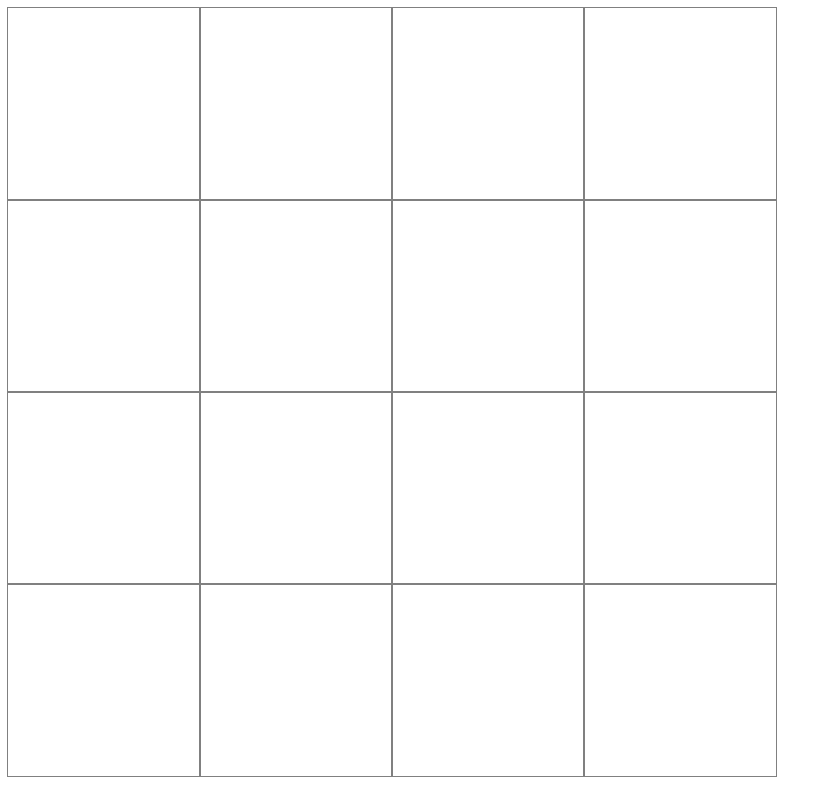
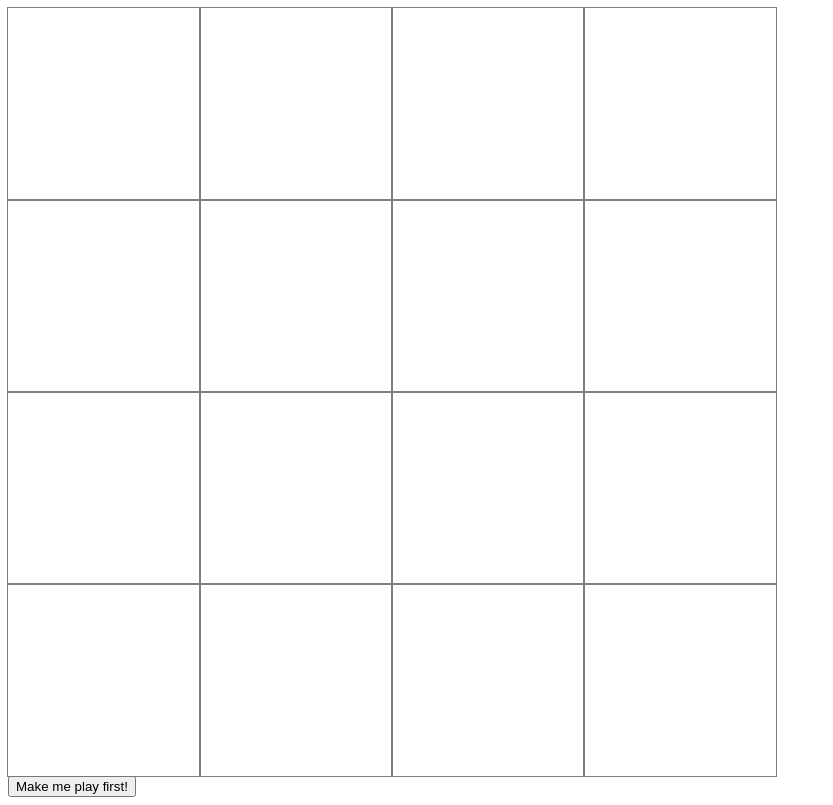
Before and after one commit to jLoven/98point6-homework, a React app: page / in a window 1280 px wide. Shown: the whole page, without its empty margins (0-833 px from the left). Built offline with nearby package versions, Linux system fonts and the light colour scheme.

Commit message:
Added ability to replay and replay with service playing first

```diff
--- a/src/components/gameOver.js
+++ b/src/components/gameOver.js
@@ -2,12 +2,24 @@
 
 import React, { Component } from 'react';
 
-import { GAME_OVER_TEXT } from '../constants/constants.js';
+import { GAME_OVER_TEXT, WINNER_TEXT, PLAY_AGAIN_TEXT } from '../constants/constants.js';
 
 class GameOver extends Component {
+	constructor(props) {
+        super(props);
+        this.state = {
+            winner: this.props.winner,
+        }
+    }
+
 	render() {
+		const { winner } = this.state;
+
 		return(
-			<div>{ GAME_OVER_TEXT }</div>
+			<div>
+				<div>{ GAME_OVER_TEXT } { WINNER_TEXT[winner] }</div>
+				<button className='' onClick={() => (this.props.reset())} >{ PLAY_AGAIN_TEXT }</button>
+			</div>
         );
 	}
 }
--- a/src/constants/constants.js
+++ b/src/constants/constants.js
@@ -1,10 +1,21 @@
 'use strict';
+
+// Game player values on board for 1 user and 1 service oppnonent
+const NO_PLAYER_VALUE = 0;
+const USER_PLAYER_VALUE = 1;
+const SERVICE_PLAYER_VALUE = 2;
 
 // Text shown on the UI
 const LOADING_TEXT = 'Loading...';
 const GAME_OVER_TEXT = 'Game Over!';
 const INVALID_MOVE_TEXT = 'That column is full- try a different one!';
 const GAME_DRAW_TEXT = 'It\'s a draw!'
+const WINNER_TEXT = {
+    [USER_PLAYER_VALUE]: 'You won!',
+    [SERVICE_PLAYER_VALUE]: 'I won!',
+};
+const PLAY_AGAIN_TEXT = 'Play Again';
+const SERVICE_PLAYS_FIRST_TEXT = 'Make me play first!';
 
 // Location of 9dt API
 const API_ENDPOINT = 'https://w0ayb2ph1k.execute-api.us-west-2.amazonaws.com/production?';
@@ -37,10 +48,16 @@ const GAME_ERROR_COLUMN_FULL = 'columnFullError';
 const GAME_ERROR_DRAW = 'gameDrawError';
 
 export {
+    NO_PLAYER_VALUE,
+    USER_PLAYER_VALUE,
+    SERVICE_PLAYER_VALUE,
     LOADING_TEXT,
     GAME_OVER_TEXT,
     INVALID_MOVE_TEXT,
     GAME_DRAW_TEXT,
+    WINNER_TEXT,
+    PLAY_AGAIN_TEXT,
+    SERVICE_PLAYS_FIRST_TEXT,
     API_ENDPOINT,
     RETRY_CONDITIONS,
     RED_CIRCLE_STYLE,
--- a/src/index.js
+++ b/src/index.js
@@ -9,14 +9,18 @@ import GameError from './components/gameError.js';
 import GameOver from './components/gameOver.js';
 import {
     LOADING_TEXT,
+    SERVICE_PLAYS_FIRST_TEXT,
     RETRY_CONDITIONS,
     RED_CIRCLE_STYLE,
     BLUE_CIRCLE_STYLE,
     REQUIRED_SEQUENTIAL_TOKENS_TO_WIN,
     GAME_ERROR_COLUMN_FULL,
-    GAME_ERROR_DRAW, } from './constants/constants.js';
+    GAME_ERROR_DRAW,
+    NO_PLAYER_VALUE,
+    USER_PLAYER_VALUE,
+    SERVICE_PLAYER_VALUE, } from './constants/constants.js';
 import { getApiEndpointWithQueryParams } from './provider/apiEndpointProvider.js';
-import { getInitializedBoard } from './provider/initialStateProvider.js';
+import { getInitializedBoard, getInitialState } from './provider/initialStateProvider.js';
 import { isCurrentMoveInsideSequenceOfWinningTokens } from './validator/gameWinValidator.js';
 import { isUserMoveValid, isDraw } from './validator/gamePlayValidator.js';
 
@@ -25,10 +29,10 @@ import './styles/gameboard.scss';
 function getElementColorStyle(element) {
     var style;
     switch(element) {
-        case 1:
+        case USER_PLAYER_VALUE:
             style = RED_CIRCLE_STYLE;
             break;
-        case 2:
+        case SERVICE_PLAYER_VALUE:
             style = BLUE_CIRCLE_STYLE;
             break;
         default:
@@ -44,11 +48,26 @@ class DropTokenGameboard extends Component {
             isLoaded: false,
             board: getInitializedBoard(),
             moves: [],
-            userBeginsGame: true,
             gameError: false,
             gameErrorType: '',
             gameOver: false,
+            winner: NO_PLAYER_VALUE,
+            isServicePlayFirstButtonHidden: false,
         };
+        this.reset = this.reset.bind(this);
+    }
+
+    reset() {
+        const initialState = getInitialState();
+        this.setState({
+            board: initialState['board'],
+            moves: initialState['moves'],
+            gameError: initialState['gameError'],
+            gameErrorType: initialState['gameErrorType'],
+            gameOver: initialState['gameOver'],
+            winner: initialState['winner'],
+            isServicePlayFirstButtonHidden: initialState['isServicePlayFirstButtonHidden'],
+        });
     }
 
     componentDidMount() {
@@ -65,12 +84,13 @@ class DropTokenGameboard extends Component {
         if (!gameOver) {
             var doesCurrentMoveWinGame;
             for (var i = board[columnIndex].length; i >= 0; i--) {
-                if (board[columnIndex][i] === 0) {
-                    isOpponent ? board[columnIndex][i] = 2 : board[columnIndex][i] = 1;
+                if (board[columnIndex][i] === NO_PLAYER_VALUE) {
+                    isOpponent ? board[columnIndex][i] = SERVICE_PLAYER_VALUE : board[columnIndex][i] = USER_PLAYER_VALUE;
                     moves.push(columnIndex);
                     this.setState({
                         board: board,
-                        moves: moves
+                        moves: moves,
+                        isServicePlayFirstButtonHidden: true,
                     }, () => {
                         const isBoardDraw = isDraw(board);
                         this.setState({
@@ -80,7 +100,10 @@ class DropTokenGameboard extends Component {
                         });
                         const isWinningMove = isCurrentMoveInsideSequenceOfWinningTokens(board, columnIndex, i);
                         if (isWinningMove) {
-                            this.setState({ gameOver: true });
+                            this.setState({
+                                gameOver: true,
+                                winner: board[columnIndex][i],
+                            });
                         } else if (!isOpponent) {
                             this.getNextMoveFromApi();
                         }
@@ -135,8 +158,7 @@ class DropTokenGameboard extends Component {
     }
 
     render() {
-        const { isLoaded, board } = this.state;
-        var { gameError, gameOver, gameErrorType } = this.state;
+        const { isLoaded, board, gameError, gameOver, gameErrorType, winner, isServicePlayFirstButtonHidden } = this.state;
 
         if (!isLoaded) {
             return <div>{ LOADING_TEXT }</div>;
@@ -154,8 +176,15 @@ class DropTokenGameboard extends Component {
                             </div>
                         )) }
                     </div>
-                    { gameError ? <GameError errorType={ gameErrorType } gameOver={gameOver} /> : null }
-                    { gameOver ? <GameOver /> : null }
+                    <button
+                        className={ isServicePlayFirstButtonHidden ? 'hidden-button' : '' }
+                        onClick={() => {
+                            this.getNextMoveFromApi();
+                            this.setState({ isServicePlayFirstButtonHidden: true });
+                        }}
+                    >{ SERVICE_PLAYS_FIRST_TEXT }</button>
+                    { gameError ? <GameError errorType={ gameErrorType } gameOver={ gameOver } /> : null }
+                    { gameOver ? <GameOver winner={ winner } reset={ this.reset } /> : null }
                 </div>
             );
         }
--- a/src/provider/initialStateProvider.js
+++ b/src/provider/initialStateProvider.js
@@ -1,6 +1,6 @@
 'use strict';
 
-import { BOARD_HEIGHT, BOARD_WIDTH } from '../constants/constants.js';
+import { BOARD_HEIGHT, BOARD_WIDTH, NO_PLAYER_VALUE } from '../constants/constants.js';
 
 /**
  * Return an array of specified height and width, with value 0 for each element.
@@ -13,6 +13,19 @@ function getInitializedBoard() {
     return rows;
 }
 
+function getInitialState() {
+	return {
+        board: getInitializedBoard(),
+        moves: [],
+        gameError: false,
+        gameErrorType: '',
+        gameOver: false,
+        winner: NO_PLAYER_VALUE,
+        isServicePlayFirstButtonHidden: false,
+    };
+}
+
 export {
-    getInitializedBoard,
+	getInitializedBoard,
+    getInitialState,
 };
--- a/src/styles/gameboard.scss
+++ b/src/styles/gameboard.scss
@@ -29,3 +29,7 @@
     height: 15vw;
     outline: 1px solid gray;
 }
+
+.hidden-button {
+    display: none;
+}
```
